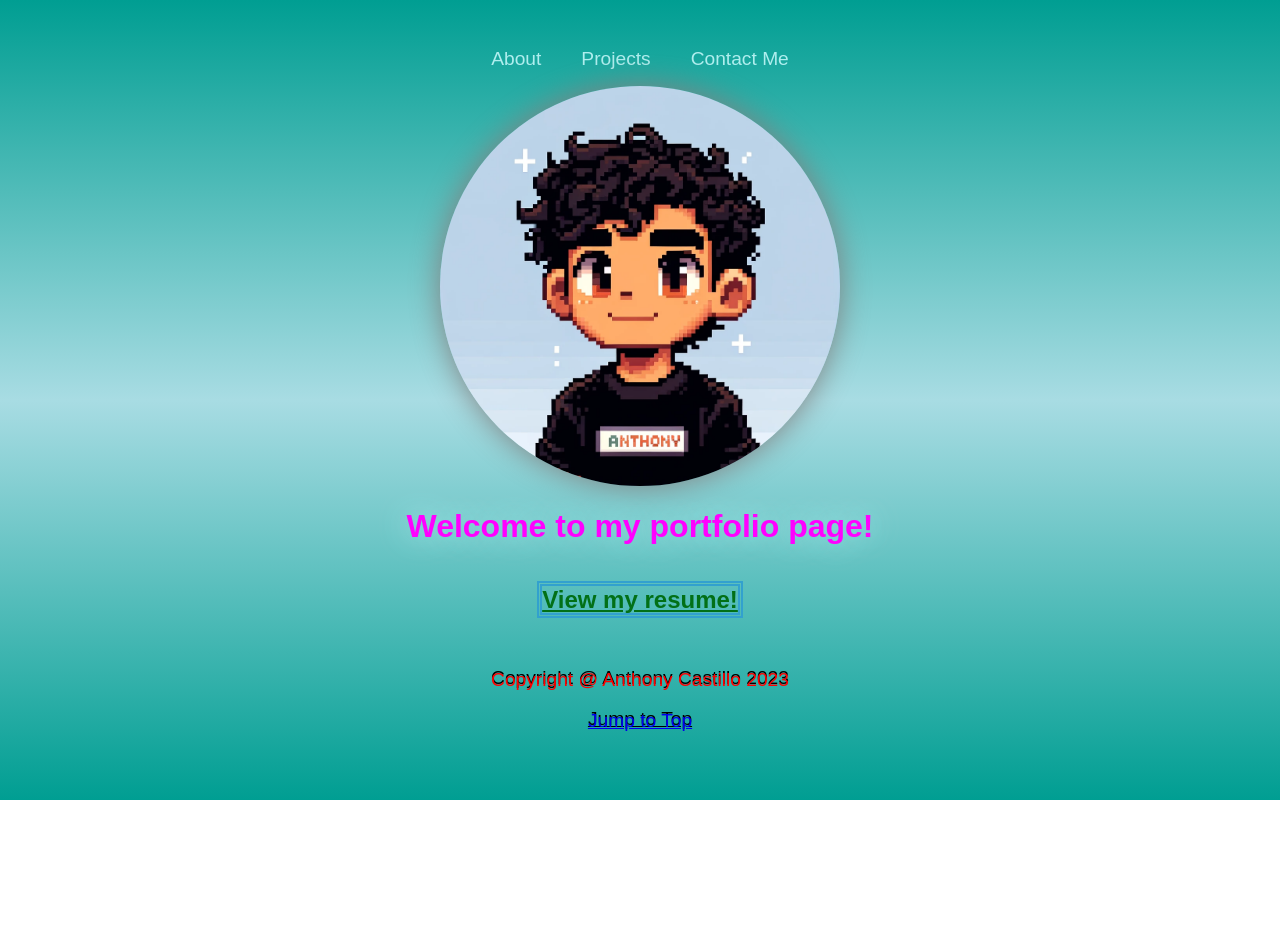
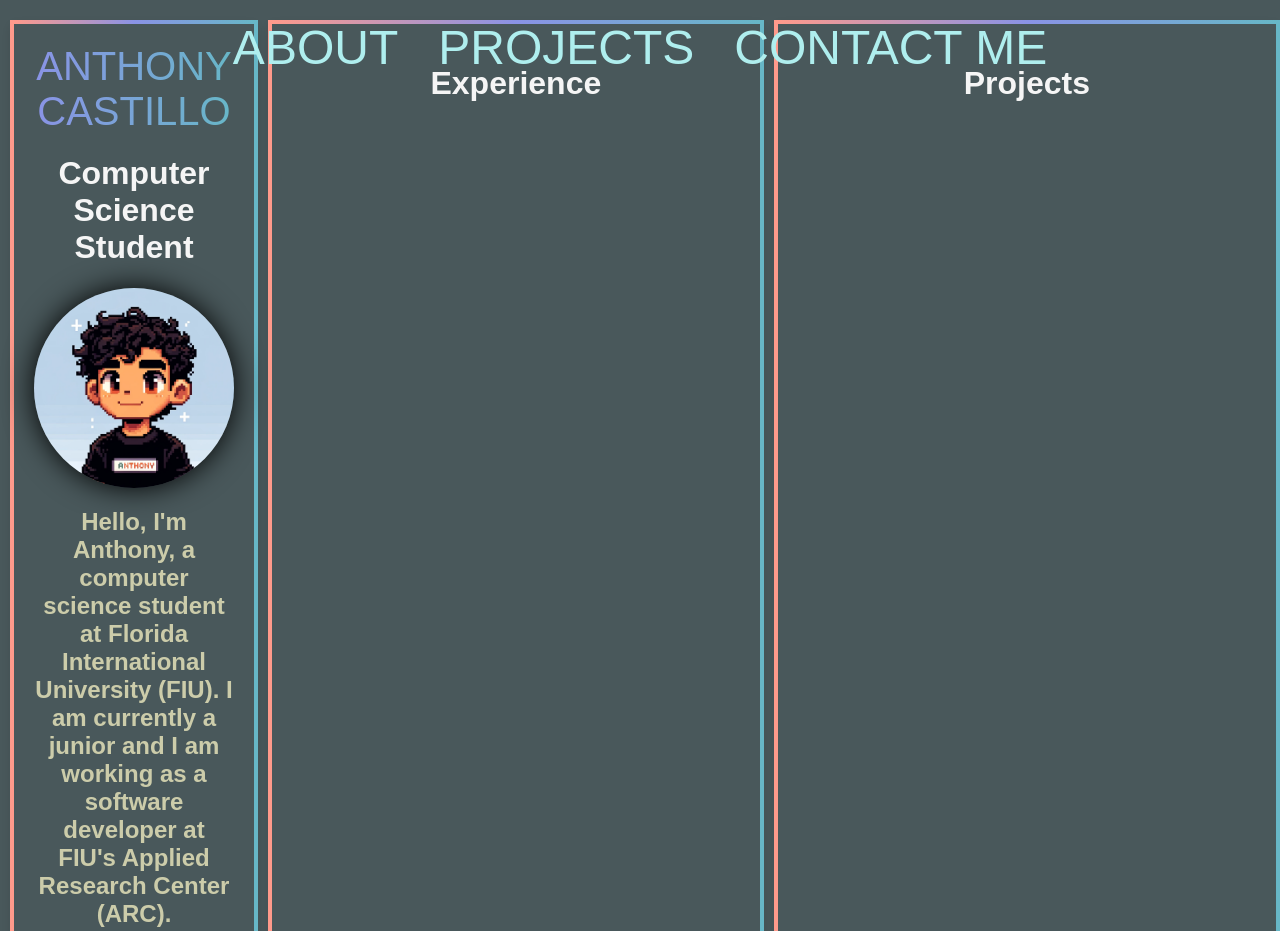
Before and after one commit to acastoni/Portfolio, a plain HTML site: page index.html in a window 1280 px wide. Shown: the top 931 px of the page. Before the commit the page ends 800 px from the top, so only its background shows below. Drawn offline with Linux system fonts and the light colour scheme; a web font is replaced by a local one.

Commit message:
-Styling changes

```diff
--- a/css/styles.css
+++ b/css/styles.css
@@ -1,4 +1,5 @@
-/*CSS*/body {
+/*CSS*/
+body {
   display: flex;
   flex-direction: column;
   align-items: center;
@@ -6,48 +7,39 @@
   min-height: 100vh;
   margin: 0;
   padding: 0;
-    background: linear-gradient(to top, #009e92 ,#a8dce3, #009e92
-    );
+  background: #49585b;
   color: #cca;
-    font-family: fantasy;
-
+  font-family: "Humane", sans-serif;
 }
 
-
-.anthony  {
+.anthony {
+  width: 200px;
   border-radius: 50%;
-    width: 400px;
   height: auto;
-    box-shadow: 0 0 30px grey;
-
-}
-
-.rose {
-    border-radius: 80%;
-    width: 100px;
-    height: auto;
-    object-fit: cover;
-    box-shadow: 0 0 30px plum;
+  box-shadow: 0 0 30px black;
 }
 
 h1 {
-    color: #FF00FF;
-    position: center;
-    text-shadow: 0 0 30px paleturquoise;
+  color: whitesmoke;
+  text-align: center;
+  /* text-shadow: 0 0 30px black; */
 }
 
 p {
   color: red;
-    text-shadow: black  0 -2px;
-    font-size: larger;
-    position: center;
+  text-shadow: black 0 -2px;
+  font-size: extra-large;
   text-align: center;
-
 }
 
-.resume{
-    color: #027017;
-    border: thick double #32a1ce;
+nav {
+  position: fixed; /* Fix the entire nav */
+  top: 0;
+  margin-top: 20px;
+  left: 0;
+  right: 0;
+  z-index: 1000; /* Ensures the nav is above other elements */
+  background: #010b1400;
 }
 
 nav ul {
@@ -55,17 +47,17 @@ nav ul {
   display: flex;
   justify-content: center;
   padding: 0;
+  margin: 0; /* Reset the margin for ul */
+  width: 100%; /* Ensure ul spans the full width */
 }
-
 nav ul li {
-    margin: 0 20px;
+  margin: 0 20px; /* Margin for li */
 }
 
 nav ul li a {
   color: paleturquoise;
   text-decoration: none;
-    font-size: 1.2rem;
-    font-family: fantasy;
+  font-size: 3rem;
 }
 
 nav ul li a:hover {
@@ -82,11 +74,90 @@ footer {
   padding: 1rem 0;
 }
 
-@media screen and (max-width: 600px) {
-    nav ul {
-        flex-direction: column;
+.textAnimation {
+  font-size: 2.5rem;
 }
-    nav ul li {
-        margin: 10px 0;
+
+@keyframes gradientAnimation {
+  0% {
+    background-position: left center;
+  }
+  50% {
+    background-position: right center;
+  }
+  100% {
+    background-position: left center;
   }
 }
+
+.main {
+  display: flex;
+}
+
+.aboutMe {
+  font-family: Arial, Helvetica, sans-serif;
+  border-radius: 8px;
+  padding: 20px;
+  margin: 20px auto;
+  max-width: 1000px;
+  box-shadow: 0 4px 8px rgba(0, 0, 0, 0.1);
+  border: solid 4px transparent;
+  border-image: linear-gradient(to right, #ff9a8b, #8a93e6, #67b7c7) 1 round;
+  display: flex;
+  flex-direction: column;
+  align-items: center;
+  flex-basis: 33.33%;
+  text-align: center;
+  margin-right: auto;
+  margin-left: 10px;
+  flex: 1;
+}
+
+.experience {
+  flex: 2;
+  font-family: Arial, Helvetica, sans-serif;
+  border-radius: 8px;
+  padding: 20px;
+  margin: 20px auto;
+  max-width: 500px;
+  box-shadow: 0 4px 8px rgba(0, 0, 0, 0.1);
+  border: solid 4px transparent;
+  border-image: linear-gradient(to right, #ff9a8b, #8a93e6, #67b7c7) 1 round;
+  display: flex;
+  flex-direction: column;
+  align-items: center;
+  flex-basis: 33.33%;
+  text-align: center;
+  margin-right: auto;
+  margin-left: 10px;
+}
+
+.projects {
+  flex: 3;
+
+  font-family: Arial, Helvetica, sans-serif;
+  border-radius: 8px;
+  padding: 20px;
+  margin: 20px auto;
+  max-width: 500px;
+  box-shadow: 0 4px 8px rgba(0, 0, 0, 0.1);
+  border: solid 4px transparent;
+  border-image: linear-gradient(to right, #ff9a8b, #8a93e6, #67b7c7) 1 round;
+  display: flex;
+  flex-direction: column;
+  align-items: center;
+  flex-basis: 33.33%;
+  text-align: center;
+  margin-right: auto;
+  margin-left: 10px;
+}
+
+.textAnimation {
+  background-image: linear-gradient(to right, #ff9a8b, #8a93e6, #67b7c7);
+  background-size: 200% 200%;
+  animation: gradientAnimation 2s ease infinite;
+  -webkit-background-clip: text;
+  background-clip: text;
+  color: transparent;
+  display: inline-block;
+}
--- a/index.html
+++ b/index.html
@@ -5,32 +5,37 @@
     <meta name="viewport" content="width=device-width, initial-scale=1.0" />
     <meta name="description" content="Very cool website" />
     <link rel="stylesheet" href="css/styles.css" />
+    <link href="https://fonts.cdnfonts.com/css/humane" rel="stylesheet" />
+
     <title>Anthony Castillo's Portfolio</title>
   </head>
   <body>
     <header>
       <nav>
         <ul>
-          <li><a href="about.html">About</a></li>
-          <li><a href="projects.html">Projects</a></li>
-          <li><a href="contact.html">Contact Me</a></li>
+          <li><a href="about.html">ABOUT</a></li>
+          <li><a href="projects.html">PROJECTS</a></li>
+          <li><a href="contact.html">CONTACT ME</a></li>
         </ul>
       </nav>
     </header>
-
-
-  </section>
-
-    <img class="anthony" src="images/Anthony.png" alt="Failed to load" />
-    <h1>Welcome to my portfolio page!</h1>
-    <h2><a href="https://pink-mariette-93.tiiny.site/" class="resume" target="_blank">View my resume!</a></h2>
-
-    </a>
-
-
-    <footer>
-      <p>Copyright @ Anthony Castillo 2023</p>
-      <p><a href="#"> Jump to Top </a></p>
-    </footer>
+    <div class="main">
+      <div class="aboutMe">
+        <span class="textAnimation">ANTHONY CASTILLO</span>
+        <h1>Computer Science Student</h1>
+        <img class="anthony" src="images/Anthony.png" alt="Anthony's picture" />
+        <h2>
+          Hello, I'm Anthony, a computer science student at Florida
+          International University (FIU). I am currently a junior and I am
+          working as a software developer at FIU's Applied Research Center
+          (ARC).
+        </h2>
+      </div>
+      <div class="experience">
+        <h1>Experience</h1>
+      </div>
+      <div class="projects">
+        <h1>Projects</h1>
+    </div>
   </body>
 </html>
```
Also changed, not shown: 1 other file. Lines whose indentation alone changed are shown as unchanged.
